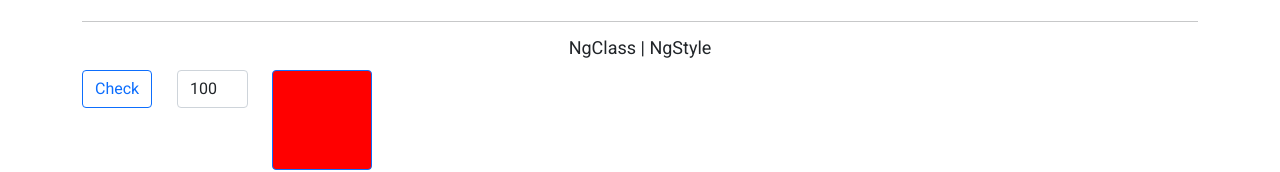
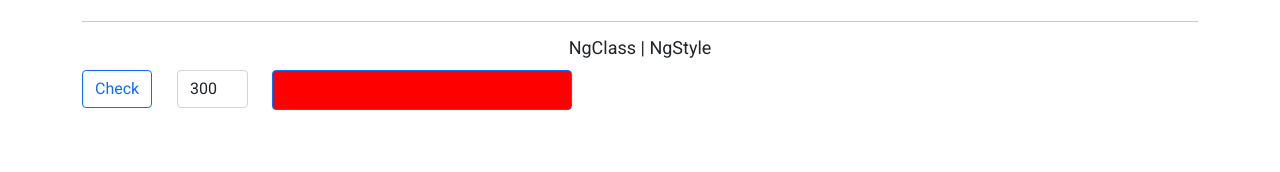
Before and after one commit to GabrielMVzla/proyecto-sprint3, an Angular app: page / in a window 1280 px wide. Shown: the part 612-784 px from the top of the page. Built offline with nearby package versions, Linux system fonts and the light colour scheme; no server answers.

Commit message:
mejora ngClass en componente ejemplos

```diff
--- a/src/app/directivas/ejemplos/ejemplos.component.html
+++ b/src/app/directivas/ejemplos/ejemplos.component.html
@@ -97,9 +97,9 @@
   </div>
   <div class="col-10">
     <div
-      class="cuadrado border border-primary rounded"
-      [ngClass]="{principal: colorCheck, secundario: !colorCheck}"
-      [ngStyle]="{ 'width':anchuraAltura+'px', 'height':anchuraAltura+'px'} "
+      class="cuadrado border  rounded"
+      [ngClass]="{ 'border-danger principal': colorCheck, 'border-primary secundario': !colorCheck}"
+      [ngStyle]="{ 'width':anchuraAltura+'px', 'height': '40px'} "
     ></div>
   </div>
 </div>
--- a/src/app/directivas/ejemplos/ejemplos.component.ts
+++ b/src/app/directivas/ejemplos/ejemplos.component.ts
@@ -16,7 +16,7 @@ export class EjemplosComponent implements OnInit {
   company: string = "";
 
   colorCheck: boolean = false;
-  anchuraAltura: number = 100;
+  anchuraAltura: number = 300;
 
   constructor(private companyService: CompanyDataService) {
     companyService.getAllCompany().subscribe(response => {
```
